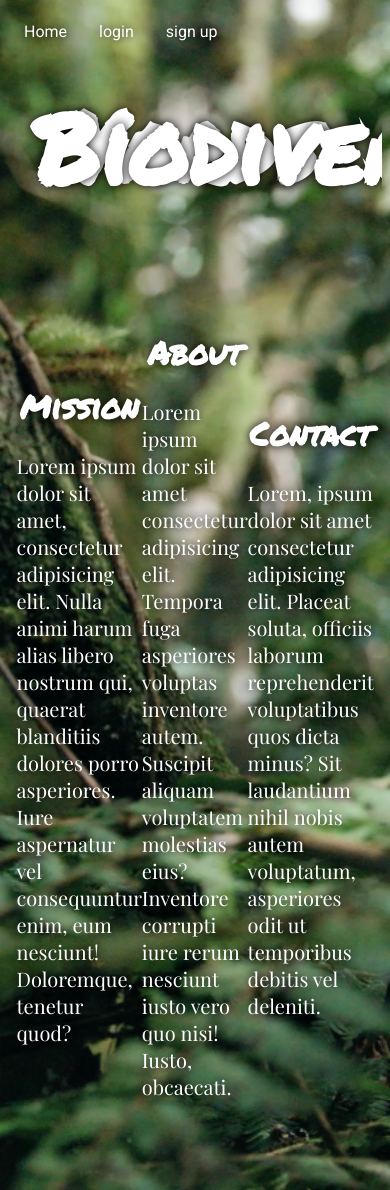
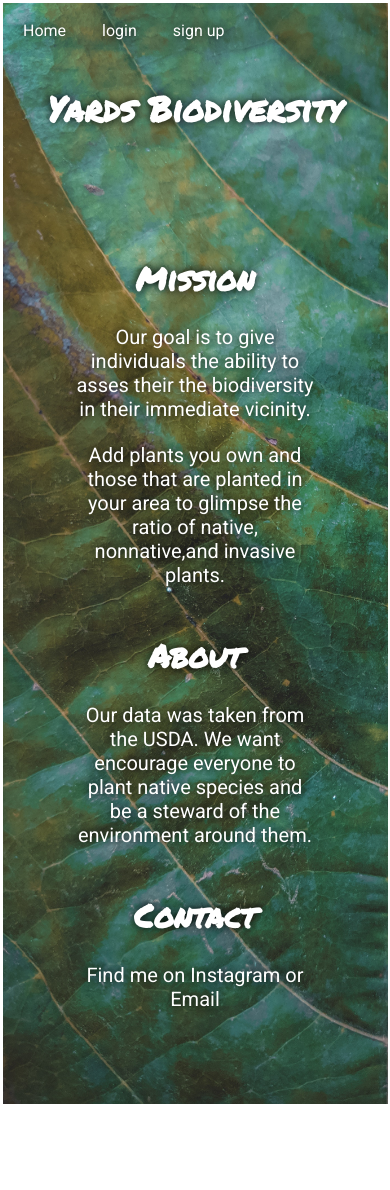
Before and after one commit to botanicalpilot/yards, a Django app: page / in a window 390 px wide. After the commit the page ends 1104 px from the top, so only its background shows below. Run offline with Django 3.2, Linux system fonts and the light colour scheme; data that the repository does not hold is empty; some libraries are stand-ins or nearby versions.

Commit message:
more styling, still have white bar issue on home page in mobile

```diff
--- a/static/css/site.css
+++ b/static/css/site.css
@@ -1,3 +1,12 @@
+*{border: 1px solid rgba(255, 0, 0, 0)}
+
+html, body{
+    margin: 0;
+    padding: 0;
+    min-height: 100vh;
+    position: static;
+    }
+
 /* navbar styling in base.html */
 ul {
     list-style-type: none;
@@ -82,15 +91,16 @@ li a:hover {
 #homePageAbout {
     display: flex;
     flex-direction: row;
-    justify-content: center;
-    margin: 70px;
-    align-items: center;
+    justify-content: space-around;
+    margin: 15px;
+    align-items: baseline;
 }
 
 #homePageItem {
     flex: 1 0 25%;
     color: white;
     text-shadow: black 0px 0px 10px;
+    text-align: center;
 
 }
 
@@ -101,7 +111,7 @@ li a:hover {
 
 #homePageItem p {
     font-size: 1.25rem;
-    font-family: 'Playfair Display', serif;
+    font-family: 'Roboto', sans-serif;
 }
 
 
@@ -397,13 +408,153 @@ th {
         height: 100%;
     }
 }
+
+/* mobile responsiveness */
 @media(max-width: 767px) {
+
+
+    /* home page video background */
     #videoBG {
         display: none;
     }
-    body {
-        background: url('../media/backgroundStill.png');
+
+    #homeWrapper{
         background-size: cover;
+        background-repeat: no-repeat;
+        background-image: url("../media/homeBackground.jpg");
+        margin: none;
     }
 
+
+    /* home pages welcome titles */
+    .section {
+        display: flex;
+        flex-direction: column;
+        flex-wrap: wrap;
+        align-items: center;
+        text-align: center;
+        justify-content: center;
+        overflow: hidden;
+        padding: 25px;
+
+    }
+
+    .section .welcomeTitles {
+        line-height: 2px;
+        color: black;
+
+    }
+
+    #homePageTitle h1{
+        text-align: center;
+        font-size: 2.15rem;
+        color: white;
+        text-shadow: black 0px 0px 10px;
+        font-family: 'Permanent Marker', cursive;
+        word-break: break-all;
+        white-space: normal;
+    }
+
+    #homePageTitle h2{
+        text-align: center;
+        font-size: 1.5rem;
+        color: white;
+        text-shadow: black 0px 0px 10px;
+        font-family: 'Roboto', sans-serif;
+    }
+
+
+    /* flex container home page giving general information about the app */
+    #homePageAbout {
+        display: flex;
+        flex-direction: column;
+        justify-content: center;
+        margin: 70px;
+        align-items: center;
+    }
+
+    #homePageItem {
+        flex: 1 0 25%;
+        color: white;
+        text-shadow: black 0px 0px 10px;
+
+    }
+
+    #homePageItem h1 {
+        text-align: center;
+        font-family: 'Permanent Marker', cursive;
+    }
+
+    #homePageItem p {
+        font-size: 1.25rem;
+        font-family: 'Roboto', sans-serif;
+    }
+
+
+
+
+
+
+
+    /* profile styling */
+
+    /* container for title and customUserPlant button */
+
+
+    #customPlantBtn{
+        background-color: transparent; /* Blue background */
+        border: none; /* Remove borders */
+        font-size: 16px; /* Set a font size */
+        color: black;
+    }
+
+    #modalAwesome {
+        background-color: transparent;
+        display: flex;
+        justify-content: center;
+        align-items: center;
+        cursor: pointer;
+        border: none;
+    }
+
+    /* flex container for graph and userPlant list */
+    .graphListContainer{
+        display: flex;
+        flex-direction: column;
+        height: 100vh;
+        justify-content: center;
+        align-items: stretch;
+        overflow: hidden;
+    }
+
+    .plantChartContainer{
+        flex: 1;
+        min-width: 0;
+    }
+
+    .userPlantListDisplay{
+        flex: 1;
+        overflow-y: auto;
+        min-height: 0px;
+        justify-content: center;
+        align-items: center;
+        text-align: center;
+    }
+    canvas{
+        width: 100% !important;
+        max-width: 800px;
+        height: auto !important;
+    }
+
+
+    /* search box styling */
+    .input-container{
+        width: 100%;
+        justify-content: center;
+        position: relative;
+        display: flex;
+    }
+
+
+
 }
--- a/templates/home.html
+++ b/templates/home.html
@@ -3,6 +3,7 @@
 {% block title %}Home{% endblock %}
 
 {% block content %}
+<div id="homeWrapper">
 <div id="navbarContainer">
     <ul class="navbarUl">
         <li class=navbarLink><a href="http://127.0.0.1:8000/">Home</a></li>
@@ -33,17 +34,18 @@
 <div class="container homePageAbout" id="homePageAbout">
   <div id="homePageItem">
       <h1>Mission</h1>
-      <p>Lorem ipsum dolor sit amet, consectetur adipisicing elit. Nulla animi harum alias libero nostrum qui, quaerat blanditiis dolores porro asperiores. Iure aspernatur vel consequuntur enim, eum nesciunt! Doloremque, tenetur quod?</p>
+      <p>Our goal is to give individuals the ability to asses their the biodiversity in their immediate vicinity.</p>
+      <p>Add plants you own and those that are planted in your area to glimpse the ratio of native, nonnative,and invasive plants. </p>
   </div>
 
   <div id="homePageItem">
       <h1>About</h1>
-      <p>Lorem ipsum dolor sit amet consectetur adipisicing elit. Tempora fuga asperiores voluptas inventore autem. Suscipit aliquam voluptatem molestias eius? Inventore corrupti iure rerum nesciunt iusto vero quo nisi! Iusto, obcaecati.</p>
+      <p>Our data was taken from the USDA. We want encourage everyone to plant native species and be a steward of the environment around them.  </p>
   </div>
 
   <div id="homePageItem">
       <h1>Contact</h1>
-      <p>Lorem, ipsum dolor sit amet consectetur adipisicing elit. Placeat soluta, officiis laborum reprehenderit voluptatibus quos dicta minus? Sit laudantium nihil nobis autem voluptatum, asperiores odit ut temporibus debitis vel deleniti.</p>
+      <p>Find me on Instagram or Email</p>
   </div>
 
 </div>
@@ -55,6 +57,7 @@
     <source src="{% static 'media/altBackground.mp4' %}" type="video/mp4">
   </video>
 </div>
+</div>
 
 
 {% endblock %}
```
Also changed, not shown: other parts of static/css/site.css (+27 -26 lines), templates/profile.html (+12 -4 lines), db.sqlite3, static/media/homeBackground.jpg (added).
